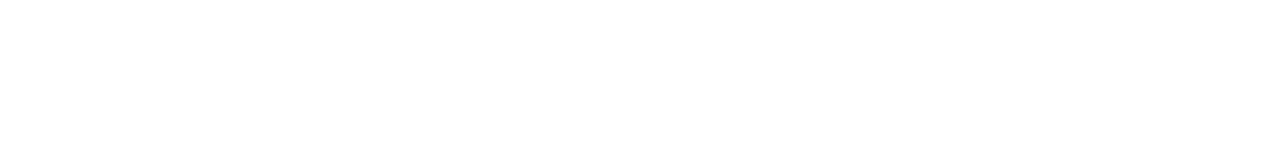
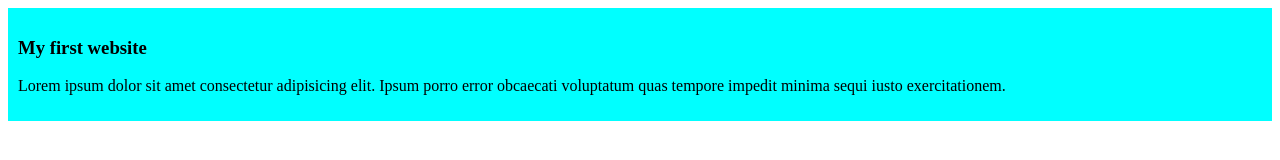
Before and after one commit to animatalukder/my-shelly-dooper-repo, a plain HTML site: page index.html in a window 1280 px wide. Drawn offline with Linux system fonts and the light colour scheme.

Commit message:
added the first blog

```diff
--- a/index.html
+++ b/index.html
@@ -4,8 +4,14 @@
     <meta charset="UTF-8">
     <meta name="viewport" content="width=device-width, initial-scale=1.0">
     <title>My first github</title>
+    <link rel="stylesheet" href="styles/blog.css">
 </head>
 <body>
-
+    <div>
+        <h3>My first website</h3>
+        <p>
+            Lorem ipsum dolor sit amet consectetur adipisicing elit. Ipsum porro error obcaecati voluptatum quas tempore impedit minima sequi iusto exercitationem.
+        </p>
+    </div>
 </body>
 </html>
--- /dev/null
+++ b/styles/blog.css
@@ -0,0 +1,4 @@
+div{
+    background-color: aqua;
+    padding: 10px;
+}
```
